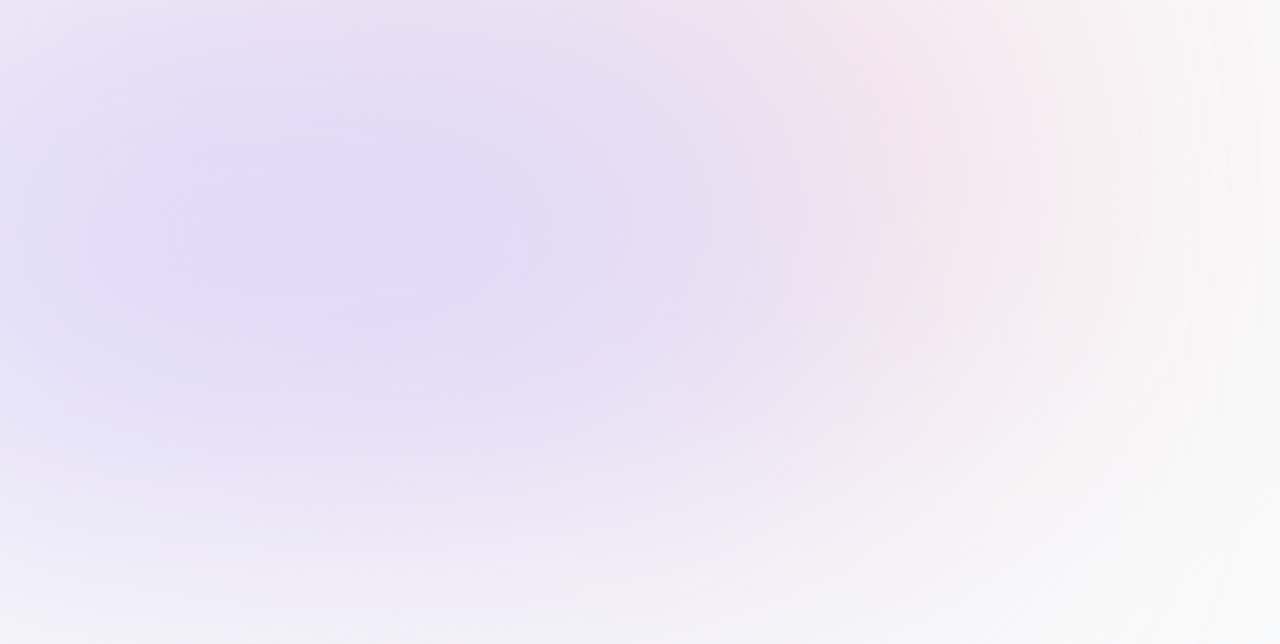
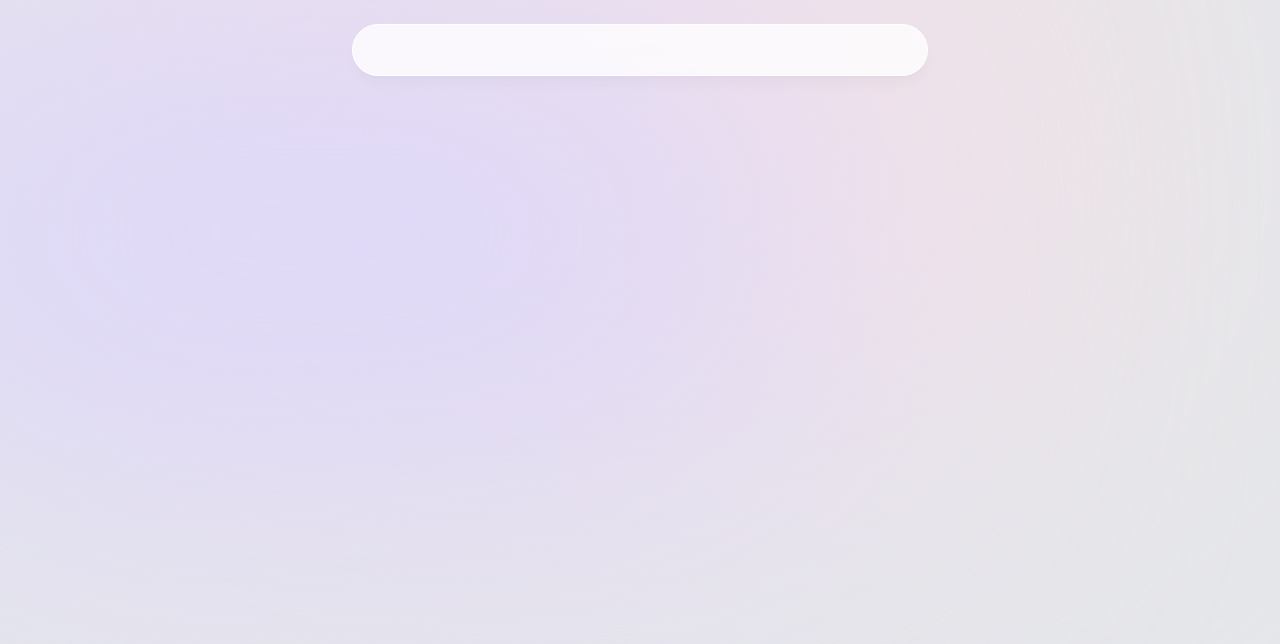
Before and after one commit to adrianksiazek/portfolio, a Next.js app: page / in a window 1280 px wide. Shown: the top 644 px of the page. Built offline with nearby package versions, Linux system fonts and the light colour scheme.

Commit message:
install packages and add workflow

```diff
--- a/package.json
+++ b/package.json
@@ -18,8 +18,10 @@
     "@types/react": "^18",
     "@types/react-dom": "^18",
     "autoprefixer": "^10.0.1",
+    "clsx": "^2.0.0",
     "eslint": "^8",
     "eslint-config-next": "14.0.3",
+    "framer-motion": "^10.16.5",
     "postcss": "^8",
     "prettier": "^3.1.0",
     "prettier-plugin-tailwindcss": "^0.5.7",
--- a/prettier.config.js
+++ /dev/null
@@ -1,3 +0,0 @@
-module.exports = {
-    plugins: ['prettier-plugin-tailwindcss'],
-  }
--- /dev/null
+++ b/src/app/components/header.tsx
@@ -0,0 +1,35 @@
+"use client";
+
+import React from "react";
+import { motion } from "framer-motion";
+import clxs from "clsx";
+
+export const Header = () => {
+  return (
+    <header className="relative z-[999]">
+      <motion.div
+        className={clxs(
+          "border-opactity-40 border border-white",
+          "fixed left-1/2 top-0 h-[4.5rem] w-full",
+          "sm:top-6 sm:h-[3.25rem] sm:w-[36rem]",
+          "shadow-lg shadow-black/[0.03]",
+          "bg-white bg-opacity-80 backdrop-blur-[0.5rem]",
+          "rounded-none sm:rounded-full",
+        )}
+        initial={{ y: -100, x: "-50%", opacity: 0 }}
+        animate={{ y: 0, x: "-50%", opacity: 1 }}
+      ></motion.div>
+
+      <nav
+        className={clxs(
+          "fixed left-1/2 top-[0.15rem] h-12 -translate-x-1/2 py-2",
+          "sm:top-[1.7rem] sm:h-[inital] sm:py-0",
+        )}
+      >
+        <ul>
+          <li></li>
+        </ul>
+      </nav>
+    </header>
+  );
+};
--- a/src/app/layout.tsx
+++ b/src/app/layout.tsx
@@ -1,20 +1,37 @@
 import type { Metadata } from 'next'
 import { Inter } from 'next/font/google'
 import './globals.css'
+import { Header } from "./components/header";
+import clxs from "clsx";
 
-const inter = Inter({ subsets: ['latin'] })
+const inter = Inter({ subsets: ["latin"] });
 
 export const metadata: Metadata = {
-  title: 'Adrian | Personal Portoflio',
-  description: 'Adrian is a frontend developer with over a year of experience',
+  title: "Adrian | Personal Portoflio",
+  description: "Adrian is a frontend developer with over a year of experience",
 };
 
 export default function RootLayout({ children }: { children: React.ReactNode }) {
   return (
     <html lang="en">
-      <body className={`${inter.className} bg-gray-50 text-gray-950`}>
-        <div className="bg-[#fbe2e3] absolute top-[-6rem] -z-10 right-[11rem] h-[31.25rem] w-[31.25rem] rounded-full blur-[10rem] sm:w-[68.75rem] dark:bg-[#946263]"></div>
-        <div className="bg-[#dbd7fb] absolute top-[-1rem] -z-10 left-[-35rem] h-[31.25rem] w-[50rem] rounded-full blur-[10rem] sm:w-[68.75rem] md:left-[-33rem] lg:left-[-28rem] xl:left-[-15rem] 2xl:left-[-5rem] dark:bg-[#676394]"></div>
+      <Header />
+      <body className={`${inter.className} bg-gray-200 text-gray-950`}>
+        <div
+          className={clxs(
+            "absolute right-[11rem] top-[-6rem] -z-10 rounded-full",
+            "h-[31.25rem] w-[31.25rem] sm:w-[68.75rem]",
+            "bg-[#fbe2e3] blur-[10rem]",
+            "dark:bg-[#946263]",
+          )}
+        ></div>
+        <div
+          className={clxs(
+            "absolute -z-10 h-[31.25rem] w-[50rem] rounded-full",
+            "left-[-35rem] top-[-1rem] sm:w-[68.75rem] md:left-[-33rem] lg:left-[-28rem] xl:left-[-15rem] 2xl:left-[-5rem]",
+            "bg-[#dbd7fb] blur-[10rem]",
+            "dark:bg-[#676394]",
+          )}
+        ></div>
         {children}
       </body>
     </html>
--- /dev/null
+++ b/src/app/lib/data.ts
@@ -0,0 +1,26 @@
+export const links = [
+  {
+    name: 'Home',
+    hash: '#home',
+  },
+  {
+    name: 'About',
+    hash: '#about',
+  },
+  {
+    name: 'Home',
+    hash: '#home',
+  },
+  {
+    name: 'Projects',
+    hash: '#projects',
+  },
+  {
+    name: 'Skills',
+    hash: '#skills',
+  },
+  {
+    name: 'Experience',
+    hash: '#experience',
+  },
+];
```
Also changed, not shown: 2 other files (tests, documents, lock files or other folders).
